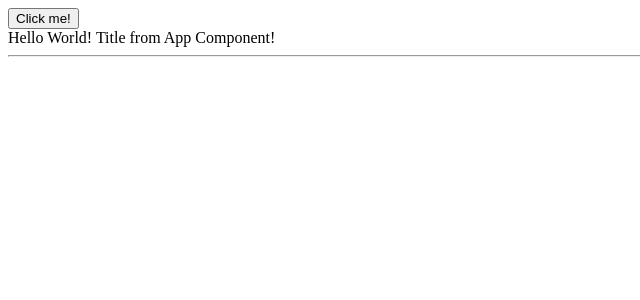
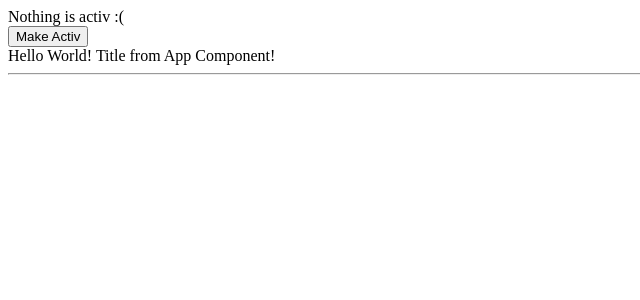
Before and after one commit to PlamenPetroww/TypeScript-and-Angular, an Angular app in the folder Components/components-demo-app/: page / in a window 1280 px wide. Shown: the top 300 px of the page, without its empty margins (0-640 px from the left). Built offline with nearby package versions, Linux system fonts and the light colour scheme.

Commit message:
make *ngIf span

```diff
--- a/Components/components-demo-app/src/app/navigation/navigation.component.html
+++ b/Components/components-demo-app/src/app/navigation/navigation.component.html
@@ -1,4 +1,17 @@
 <div>
-    <span *ngIf="toggle">{{title}}</span>
-    <button (click)="handleClick()">Click me!</button>
+
+    <span *ngIf="isActive">
+        <ul>
+            <li>Active List</li>
+            <li>Active List</li>
+            <li>Active List</li>
+        </ul>
+    </span>
+
+    <span *ngIf="!isActive">
+        <div>Nothing is activ :(</div>
+    </span>
+    <button (click)="handleClick()">
+        Make {{isActive ? "Inactive" : "Activ" }}
+    </button>
 </div>
--- a/Components/components-demo-app/src/app/navigation/navigation.component.ts
+++ b/Components/components-demo-app/src/app/navigation/navigation.component.ts
@@ -6,11 +6,11 @@ import { Component } from '@angular/core';
   styleUrls: ['./navigation.component.css']
 })
 export class NavigationComponent {
-  title = 'hide';
-  toggle = false;
+
+  isActive = false;
 
   handleClick() {
-    this.toggle = !this.toggle;
+    this.isActive = !this.isActive;
 
   }
 
```
